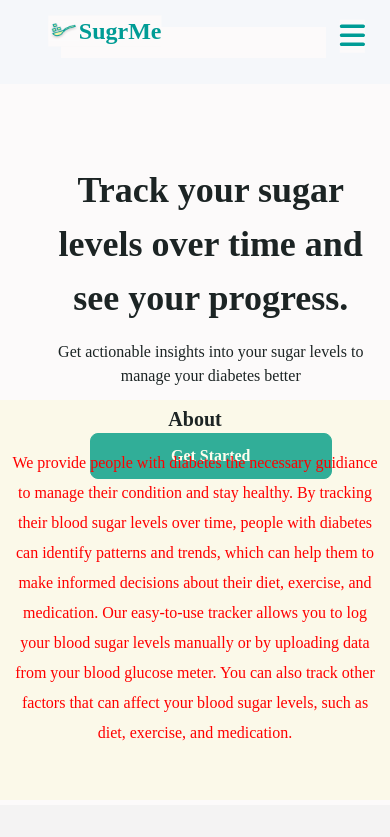
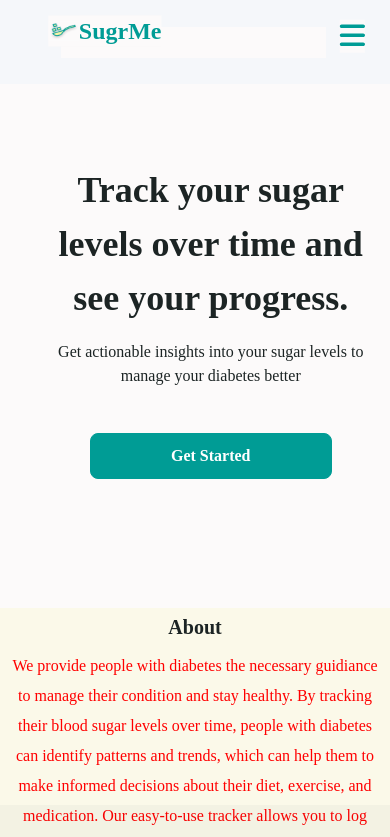
Before and after one commit to IfeCoker/bloodsugarme-app, a React (Create React App) app: page / in a window 390 px wide. Shown: the top 837 px of the page. Built offline with nearby package versions, Linux system fonts and the light colour scheme.

Commit message:
mobile-update

```diff
--- a/src/components/Aboutsection.css
+++ b/src/components/Aboutsection.css
@@ -33,7 +33,8 @@ h1 {
   .aboutsection{
     padding: 5px 10px 5px 10px;
     height: 400px;
-    top: 400px;
+    /* top: 450px; */
+    gap: 10px;
   }
   .about-content{
     color: red;
```
